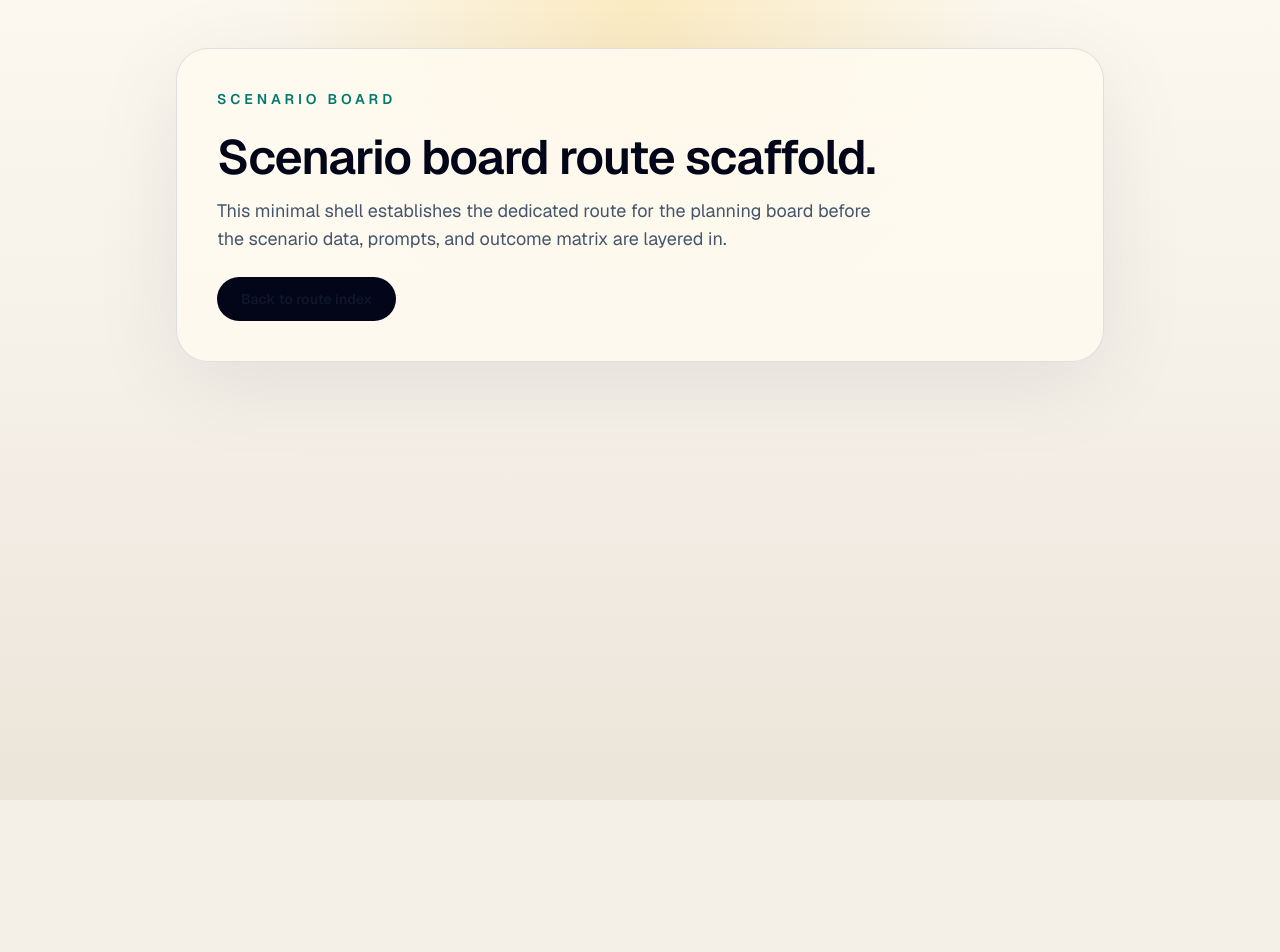
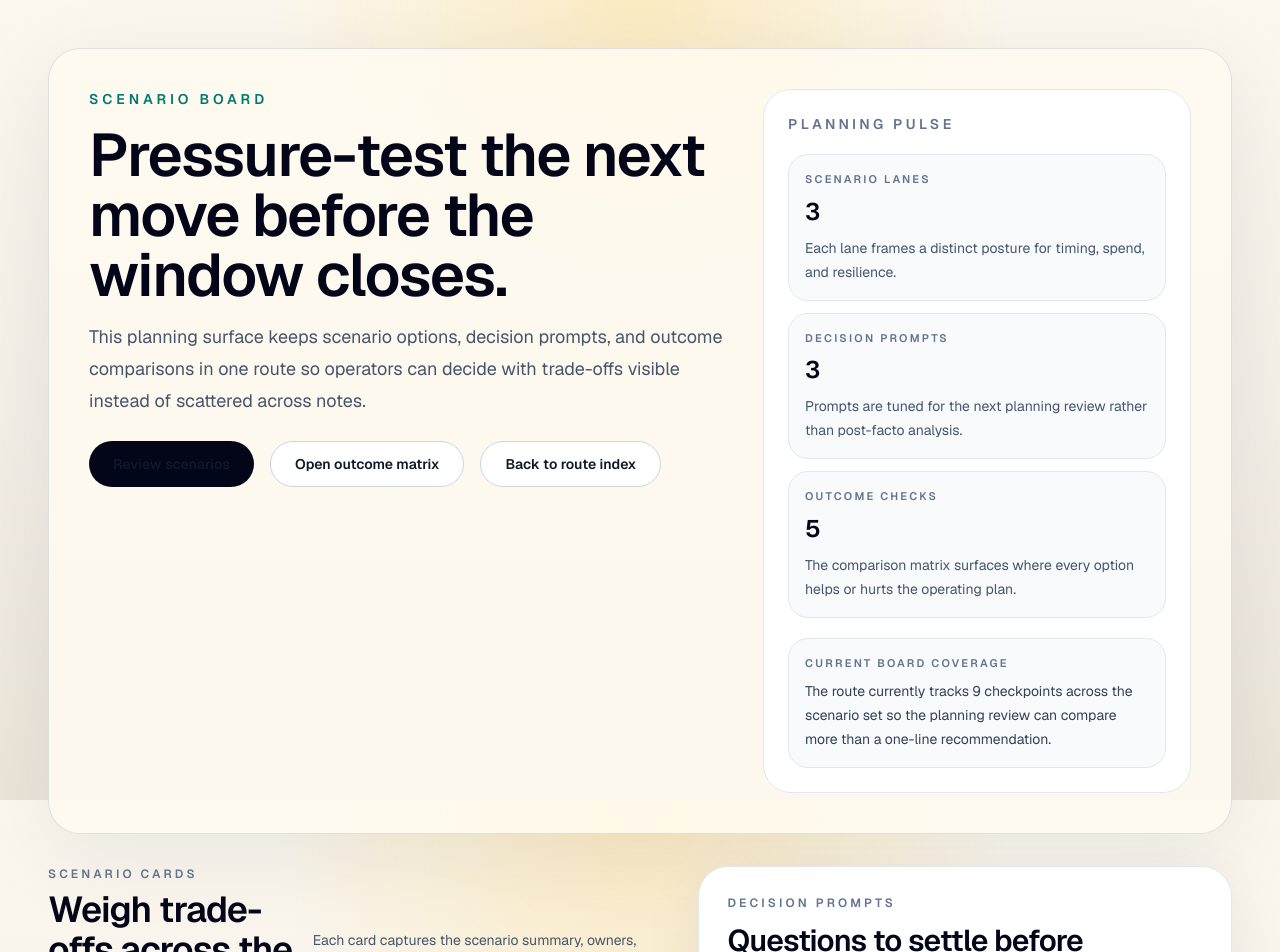
Before and after one commit to iamasx/api-test, a Next.js app: page /scenario-board in a window 1280 px wide. Shown: the top 952 px of the page. Before the commit the page ends 800 px from the top, so only its background shows below. Built offline with nearby package versions, Linux system fonts and the light colour scheme.

Commit message:
feat: compose scenario board route

```diff
--- a/src/app/scenario-board/page.tsx
+++ b/src/app/scenario-board/page.tsx
@@ -1,39 +1,145 @@
 import type { Metadata } from "next";
 import Link from "next/link";
 
+import { DecisionPromptList } from "./_components/decision-prompt-list";
+import { OutcomeMatrix } from "./_components/outcome-matrix";
+import { ScenarioCard } from "./_components/scenario-card";
+import {
+  scenarioBoardScenarios,
+  scenarioBoardSummary,
+  scenarioDecisionPrompts,
+  scenarioOutcomeMatrix,
+} from "./_data/scenario-board-data";
+
 export const metadata: Metadata = {
   title: "Scenario Board",
-  description: "Minimal planning route scaffold for the scenario board surface.",
+  description:
+    "Planning route for comparing scenario cards, decision prompts, and outcome matrix trade-offs.",
 };
 
 export default function ScenarioBoardPage() {
+  const totalCheckpoints = scenarioBoardScenarios.reduce(
+    (sum, scenario) => sum + scenario.checkpoints.length,
+    0,
+  );
+
   return (
-    <main className="mx-auto flex min-h-screen w-full max-w-5xl flex-col gap-8 px-6 py-12 sm:px-10 lg:px-12">
-      <section className="rounded-[2rem] border border-[var(--line)] bg-[var(--surface)] px-6 py-10 shadow-[0_20px_90px_rgba(15,23,42,0.08)] sm:px-10">
-        <div className="flex flex-col gap-6">
+    <main className="mx-auto flex w-full max-w-7xl flex-1 flex-col gap-8 px-6 py-10 sm:px-10 lg:px-12 lg:py-12">
+      <section className="rounded-[2rem] border border-[var(--line)] bg-[var(--surface)] px-6 py-8 shadow-[0_20px_90px_rgba(15,23,42,0.08)] sm:px-10 sm:py-10">
+        <div className="grid gap-8 xl:grid-cols-[minmax(0,1.2fr)_minmax(320px,0.8fr)]">
+          <div className="space-y-6">
+            <div className="space-y-4">
               <p className="text-sm font-semibold uppercase tracking-[0.28em] text-teal-700">
-            Scenario Board
+                {scenarioBoardSummary.eyebrow}
               </p>
-          <div className="space-y-4">
-            <h1 className="max-w-3xl text-4xl font-semibold tracking-tight text-slate-950 sm:text-5xl">
-              Scenario board route scaffold.
+              <h1 className="max-w-4xl text-4xl font-semibold tracking-tight text-slate-950 sm:text-5xl lg:text-6xl">
+                {scenarioBoardSummary.title}
               </h1>
-            <p className="max-w-2xl text-base leading-7 text-slate-600 sm:text-lg">
-              This minimal shell establishes the dedicated route for the
-              planning board before the scenario data, prompts, and outcome
-              matrix are layered in.
+              <p className="max-w-3xl text-base leading-8 text-slate-600 sm:text-lg">
+                {scenarioBoardSummary.description}
               </p>
             </div>
-          <div>
+
+            <div className="flex flex-col gap-4 sm:flex-row">
+              <a
+                href="#scenario-cards"
+                className="inline-flex items-center justify-center rounded-full bg-slate-950 px-6 py-3 text-sm font-semibold text-white transition hover:bg-slate-800"
+              >
+                Review scenarios
+              </a>
+              <a
+                href="#outcome-matrix"
+                className="inline-flex items-center justify-center rounded-full border border-slate-300 bg-white px-6 py-3 text-sm font-semibold text-slate-700 transition hover:border-slate-950 hover:text-slate-950"
+              >
+                Open outcome matrix
+              </a>
               <Link
                 href="/"
-              className="inline-flex items-center justify-center rounded-full bg-slate-950 px-6 py-3 text-sm font-semibold text-white transition hover:bg-slate-800"
+                className="inline-flex items-center justify-center rounded-full border border-slate-300 bg-white px-6 py-3 text-sm font-semibold text-slate-700 transition hover:border-slate-950 hover:text-slate-950"
               >
                 Back to route index
               </Link>
             </div>
           </div>
+
+          <div className="rounded-[1.75rem] border border-slate-200 bg-white px-6 py-6 shadow-[inset_0_1px_0_rgba(255,255,255,0.8)]">
+            <p className="text-sm font-semibold uppercase tracking-[0.24em] text-slate-500">
+              Planning pulse
+            </p>
+            <div className="mt-5 grid gap-3 sm:grid-cols-3 xl:grid-cols-1">
+              {scenarioBoardSummary.stats.map((stat) => (
+                <div
+                  key={stat.label}
+                  className="rounded-[1.25rem] border border-slate-200 bg-slate-50 px-4 py-4"
+                >
+                  <p className="text-[11px] font-semibold uppercase tracking-[0.2em] text-slate-500">
+                    {stat.label}
+                  </p>
+                  <p className="mt-2 text-2xl font-semibold tracking-tight text-slate-950">
+                    {stat.value}
+                  </p>
+                  <p className="mt-2 text-sm leading-6 text-slate-600">
+                    {stat.detail}
+                  </p>
+                </div>
+              ))}
+            </div>
+            <div className="mt-5 rounded-[1.25rem] border border-slate-200 bg-slate-50 px-4 py-4">
+              <p className="text-[11px] font-semibold uppercase tracking-[0.2em] text-slate-500">
+                Current board coverage
+              </p>
+              <p className="mt-2 text-sm leading-6 text-slate-700">
+                The route currently tracks {totalCheckpoints} checkpoints across
+                the scenario set so the planning review can compare more than a
+                one-line recommendation.
+              </p>
+            </div>
+          </div>
+        </div>
       </section>
+
+      <section
+        className="grid gap-6 xl:grid-cols-[minmax(0,1.08fr)_minmax(320px,0.92fr)]"
+        data-testid="scenario-board-panels"
+      >
+        <div id="scenario-cards" className="space-y-5">
+          <div className="flex flex-col gap-3 lg:flex-row lg:items-end lg:justify-between">
+            <div className="space-y-2">
+              <p className="text-xs font-semibold uppercase tracking-[0.26em] text-slate-500">
+                Scenario cards
+              </p>
+              <h2 className="text-3xl font-semibold tracking-tight text-slate-950 sm:text-4xl">
+                Weigh trade-offs across the board
+              </h2>
+            </div>
+            <p className="max-w-3xl text-sm leading-7 text-slate-600">
+              Each card captures the scenario summary, owners, checkpoints, and
+              trade-offs that matter before the planning team commits.
+            </p>
+          </div>
+
+          <div aria-label="Scenario options" className="grid gap-5" role="list">
+            {scenarioBoardScenarios.map((scenario) => (
+              <ScenarioCard key={scenario.id} scenario={scenario} />
+            ))}
+          </div>
+        </div>
+
+        <DecisionPromptList
+          notes={scenarioBoardSummary.boardNotes}
+          prompts={scenarioDecisionPrompts}
+        />
+      </section>
+
+      <div id="outcome-matrix">
+        <OutcomeMatrix
+          description={scenarioOutcomeMatrix.description}
+          footer={scenarioOutcomeMatrix.footer}
+          rows={scenarioOutcomeMatrix.rows}
+          scenarios={scenarioBoardScenarios}
+          title={scenarioOutcomeMatrix.title}
+        />
+      </div>
     </main>
   );
 }
```
Lines whose indentation alone changed are shown as unchanged.
